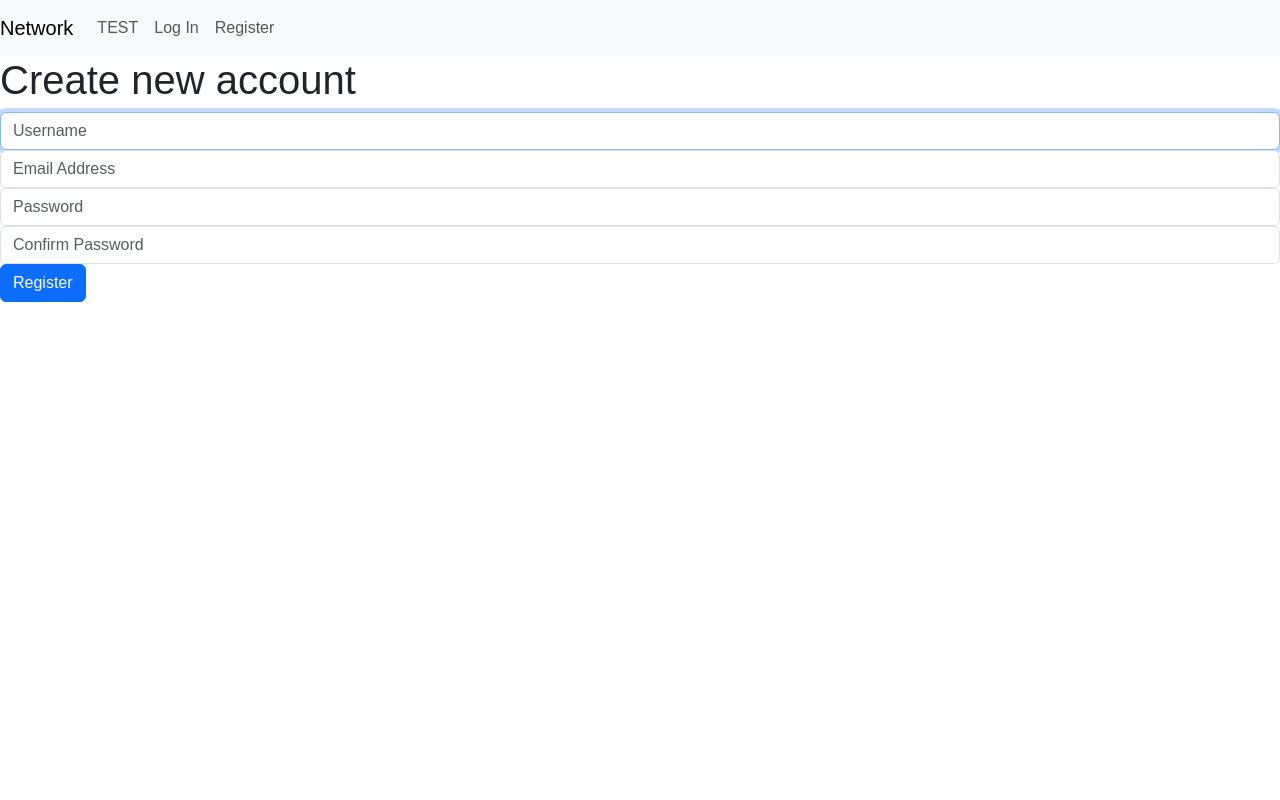
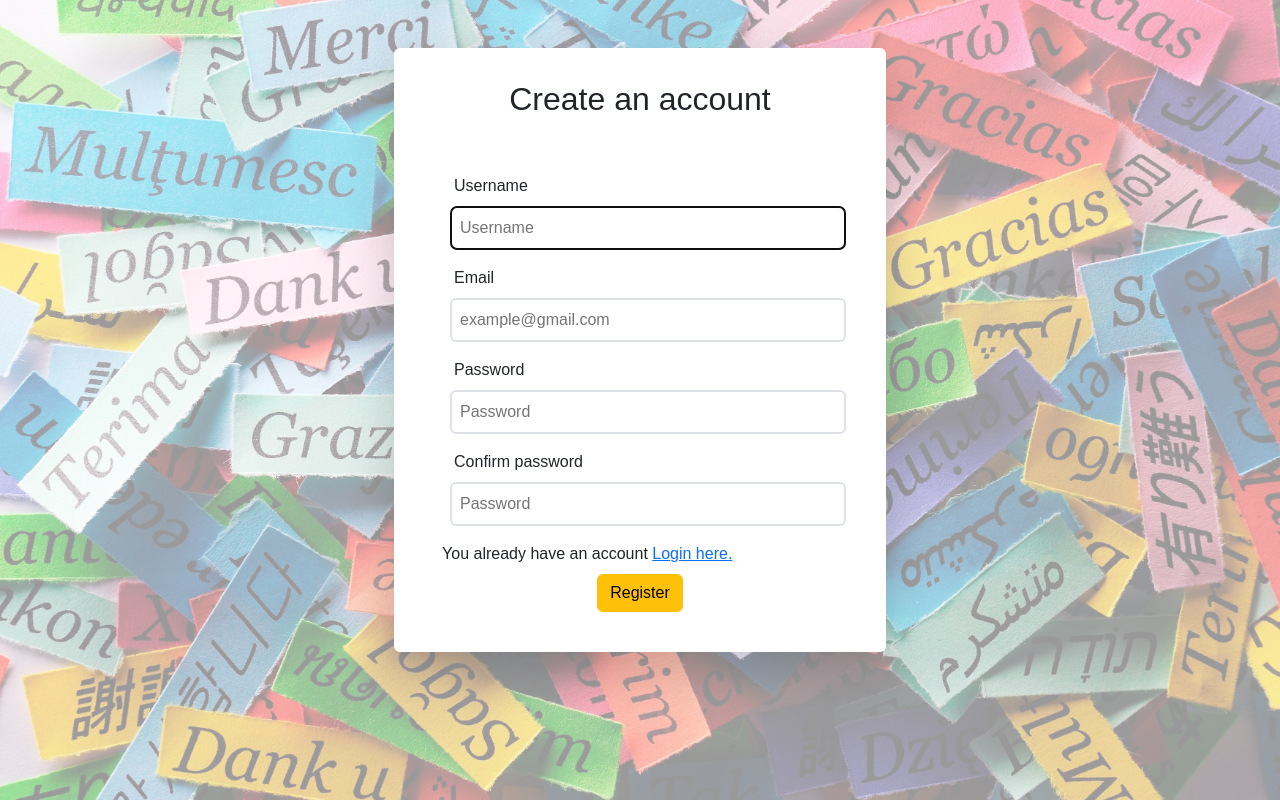
Before and after one commit to recepcanakdemir/Golden-Book, a Django app: page /register in a window 1280 px wide. Run offline with Django 4.2, Linux system fonts and the light colour scheme.

Commit message:
loggin and logout section added and also some frontend

```diff
--- a/book/static/book/index.js
+++ b/book/static/book/index.js
@@ -17,8 +17,104 @@ function bookSlider(){
         })
     })
 }
+
+function displayNewBookView(){
+    document.querySelector('#create-book-overlay').classList.remove('d-none')
+    document.querySelector('#overlay').classList.remove('d-none')
+}
+
+function closeNewBookView(e){
+    const createOverlay = document.querySelector('#create-book-overlay')
+    const overlay = document.querySelector('#overlay')
+    if(e.target === createOverlay || e.target === overlay){
+        createOverlay.classList.add('d-none')
+        overlay.classList.add('d-none')
+    }
+}
+function closeNewBookView2(){
+    const createOverlay = document.querySelector('#create-book-overlay')
+    const overlay = document.querySelector('#overlay')
+        createOverlay.classList.add('d-none')
+        overlay.classList.add('d-none')
+}
+
+function getCookie(name) {
+  let cookieValue = null;
+  if (document.cookie && document.cookie !== "") {
+    const cookies = document.cookie.split(";");
+    for (let i = 0; i < cookies.length; i++) {
+      const cookie = cookies[i].trim();
+      // Does this cookie string begin with the name we want?
+      if (cookie.substring(0, name.length + 1) === (name + "=")) {
+        cookieValue = decodeURIComponent(cookie.substring(name.length + 1));
+        break;
+      }
+    }
+  }
+  return cookieValue;
+}
+
+function createNewBook(){
+    const bookName = document.querySelector('#book-name').value;
+    const targetLanguage = document.querySelector('#target-language').value
+    const wordForPage = document.querySelector('#words-per-page').value
+    const color = document.querySelector('#cover-color').value
+    const bookLine = document.querySelector('#books-line')
+    const div = document.createElement('div');
+    div.innerHTML = `
+    <div id="book" class="m-1 rounded text-light" style="background-color:${color}">
+        <h1 class="p-4">${bookName}</h1>
+    </div>`
+    bookLine.appendChild(div)
+    closeNewBookView2()
+}
+
+function hoverBook(book){
+    book.addEventListener('onmouseover', e => {
+        e.target.style.backgroundColor = '#f4f4f4'
+    })
+}
+
+
+function filterBooks(e){
+    const text = e.target.value.toLowerCase();
+    document.querySelectorAll(`#book`).forEach((item) => {
+    const name = item.childNodes[1].textContent;
+
+    if(name.toLowerCase().indexOf(text) !== -1){
+        item.style.display ='block';
+    }else{
+        item.style.display = 'none';
+    }
+    })
+}
+
 function init(){
+    const createBtn = document.querySelector('#create-btn');
+    const body = document.querySelector('body');
+    const saveCreateBtn = document.querySelector('#save-create');
+    const books = document.querySelectorAll('#book');
+    const filter = document.querySelector('#filter-books')
+
+    books.forEach(item => {
+        item.addEventListener('onmouseover', e => {
+            console.log(e.target)
+        })
+    });
+    if(filter){
+        filter.addEventListener('keyup',filterBooks)
+    }
+    if(createBtn){
+        createBtn.addEventListener('click', displayNewBookView)
+    }
+    else{
+        return
+    }
+    body.addEventListener('click',closeNewBookView)
+    saveCreateBtn.addEventListener('click',createNewBook)
     bookSlider();
+
+
 }
 
 document.addEventListener('DOMContentLoaded',init)
--- a/book/static/book/main.css
+++ b/book/static/book/main.css
@@ -1,6 +1,8 @@
 body{
     font-family: sans-serif;
     overflow-x: hidden;
+    height: 100vh;
+    width: 100vw;
 }
 #container{
     height: 80vh;
@@ -16,12 +18,10 @@ body{
   width: 200px;
   height: 270px;
   margin-right: 40px;
-  background-color: rgb(21, 216, 69);
 }
 
 #book:hover{
     cursor: pointer;
-    background-color: rgb(174, 85, 85);
 }
 
 #books-line{
@@ -43,3 +43,26 @@ body{
 #form-background{
     background-color:#f4f4f4;
 }
+
+#body-container{
+  height: 100%;
+  width: 100%;
+}
+
+/*Not logged in*/
+#image-container{
+  overflow: hidden;
+  background-image:url("./images/1260521.jpg");
+  height: 100%;
+  width: 100%;
+  position: absolute;
+  z-index: 0;
+  background-position: center;
+  background-repeat: no-repeat;
+  background-size: cover;
+  opacity: 0.4;
+}
+#login-form{
+  background-color:#ffffff;
+  padding: 20px;
+}
--- a/book/templates/book/layout.html
+++ b/book/templates/book/layout.html
@@ -12,39 +12,24 @@
 </head>
 <body>
 
+        {% if user.is_authenticated %}
         <nav class="navbar navbar-expand-lg navbar-light bg-light">
-            <a class="navbar-brand" href="{% url 'index' %}">Network</a>
-
             <div>
               <ul class="navbar-nav mr-auto">
-                {% if user.is_authenticated %}
                     <li class="nav-item">
                     <a class="nav-link" href="#" id="current-user"><strong></strong></a>
                     </li>
-                {% endif %}
-                <li class="nav-item">
-                  <a class="nav-link" id="all-posts-link" href="#">TEST</a>
-                </li>
-                {% if user.is_authenticated %}
                     <li class="nav-item">
                         <a href="#" class="nav-link">My Books</a>
                     </li>
                     <li class="nav-item">
                         <a class="nav-link" href="{% url 'logout_view' %}">Log Out</a>
                     </li>
-                {% else %}
-                    <li class="nav-item">
-                        <a class="nav-link" href="{% url 'login_view' %}">Log In</a>
-                    </li>
-
-                    <li class="nav-item">
-                        <a class="nav-link" href="{% url 'register' %}">Register</a>
-                    </li>
-                {% endif %}
               </ul>
             </div>
           </nav>
-    <div class="body">
+    {% endif %}
+    <div id="body-container">
         {% block body %}
         {% endblock %}
     </div>
--- a/book/templates/book/register.html
+++ b/book/templates/book/register.html
@@ -1,28 +1,52 @@
 {% extends "book/layout.html" %}
 
 {% block body %}
-    <h1>Create new account</h1>
 
     {% if message %}
         <div>{{ message }}</div>
     {% endif %}
 
-    <div>
-        <form action="{% url 'register' %}" method="post">
-            {% csrf_token %}
-            <div class="form-group">
-                <input class="form-control" autofocus type="text" name="username" placeholder="Username">
+    {% if user.is_authenticated %}
+        <p class="m-3">You have to <a href="{% url 'logout_view'%}">log out</a> to log in or to create an account</p>
+    {% else %}
+    <div id="register-container">
+        <div id="login-overlay" class="w-100 d-flex justify-content-center z-1 position-absolute mt-5">
+            <div id="login-form" class="h-100 rounded shadow-lg p-3 mb-5 bg-body rounded">
+                <h2 class="p-3 text-center">Create an account</h2>
+                <form action="{% url 'register' %}" method="post" class="p-4">
+                    {% csrf_token %}
+                    <div class="d-flex row m-2">
+                        <label>Username</label>
+                        <input type="text" name="username" autofocus id="form-username" placeholder="Username" class="p-2 border border-2 rounded m-2">
+                    </div>
+
+                    <div class="d-flex row m-2">
+                        <label>Email</label>
+                        <input type="email" name="email" autofocus id="form-email" placeholder="example@gmail.com" class="p-2 border border-2 rounded m-2">
+                    </div>
+
+                    <div class="d-flex row m-2">
+                        <label>Password</label>
+                        <input type="password" name="password" id="from-password" placeholder="Password" class="p-2 border border-2 rounded m-2">
+                    </div>
+
+                    <div class="d-flex row m-2">
+                        <label>Confirm password</label>
+                        <input type="password" name="confirmation" id="from-password" placeholder="Password" class="p-2 border border-2 rounded m-2">
+                    </div>
+
+                    <div class="m-2">
+                        You already have an account <a href="{% url 'login_view' %}">Login here.</a>
+                    </div>
+                    <div class="d-flex justify-content-center">
+                        <input type="submit" class="btn btn-warning" value="Register">
+                    </div>
+                </form>
             </div>
-            <div class="form-group">
-                <input class="form-control" type="email" name="email" placeholder="Email Address">
-            </div>
-            <div class="form-group">
-                <input class="form-control" type="password" name="password" placeholder="Password">
-            </div>
-            <div class="form-group">
-                <input class="form-control" type="password" name="confirmation" placeholder="Confirm Password">
-            </div>
-            <input class="btn btn-primary" type="submit" value="Register">
-        </form>
+        </div>
+        <div id="image-container" class="">
+
+        </div>
     </div>
+    {% endif %}
 {% endblock %}
--- a/book/urls.py
+++ b/book/urls.py
@@ -5,5 +5,6 @@ urlpatterns = [
     path("login", views.login_view, name = "login_view"),
     path("logout", views.logout_view, name = "logout_view"),
     path("register", views.register, name = "register"),
+    path("books",views.create_book, name="create_book"),
     path("<str:username>/<int:book_id>", views.book_content, name="book_content")
 ]
--- a/book/views.py
+++ b/book/views.py
@@ -1,18 +1,43 @@
-from django.http import HttpResponseRedirect
+from django.http import HttpResponseRedirect, JsonResponse
 from django.contrib.auth import authenticate, login, logout
 from django.urls import reverse
 from django.shortcuts import render
 from django.db import IntegrityError
+from django.contrib.auth.decorators import login_required
 from .models import User, Page, Book, Word
+
 # Create your views here.
+
 def index(request):
     user = request.user
-    return render(request, "book/index.html",{
+    books = None
+    if user.is_authenticated:
+        books = Book.objects.filter(user = user).order_by('-updated_at')
+        return render(request, "book/index.html",{
         "user":user,
-    })
+        "books":books,
+        })
+    else:
+        return render(request,"book/login.html")
+
+
+
+@login_required
+def create_book(request):
+    if request.method == 'POST':
+        user = request.user
+        name = request.POST["name"]
+        language = request.POST["language"]
+        words_per_page = request.POST["words"]
+        cover_color = request.POST["color"]
+        book = Book.objects.create(user = user, name = name, language = language, words_per_page = words_per_page, cover_color = cover_color)
+        book.save()
+        return HttpResponseRedirect(reverse('index'))
+    else:
+        return JsonResponse({"message":"You should send POST request to create book"})
 
 def book_content(request,username,book_id):
-    pass
+    return
 
 def login_view(request):
     if request.method == 'POST':
```
Also changed, not shown: book/models.py (+16 -0 lines), book/templates/book/index.html (+25 -32 lines), book/templates/book/login.html (+30 -10 lines), book/migrations/0002_book_words_per_page.py (added), book/migrations/0003_book_cover_color.py (added), book/migrations/0004_book_created_at_book_updated_at.py (added), book/static/book/images/1260521.jpg (added), book/static/book/images/image.webp (added), db.sqlite3.
